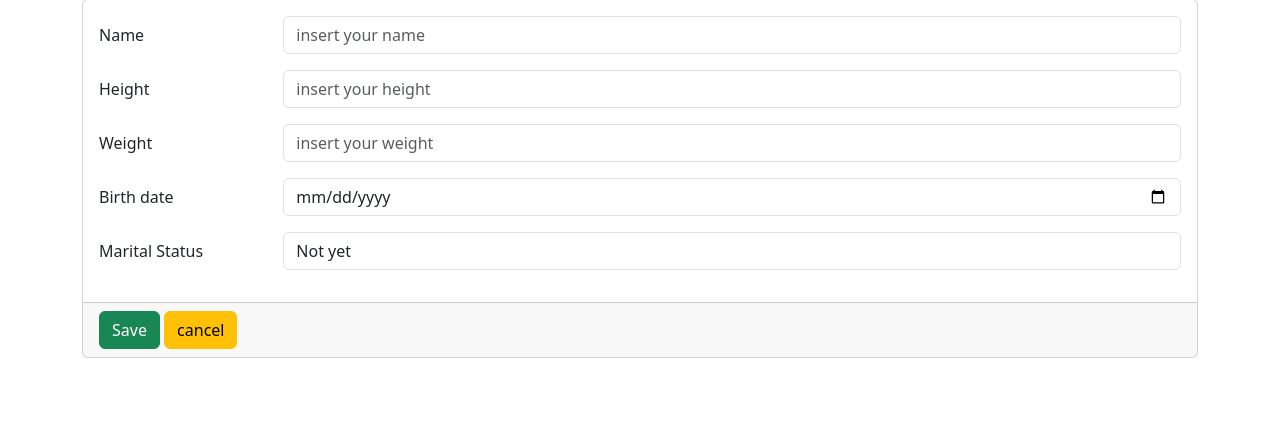
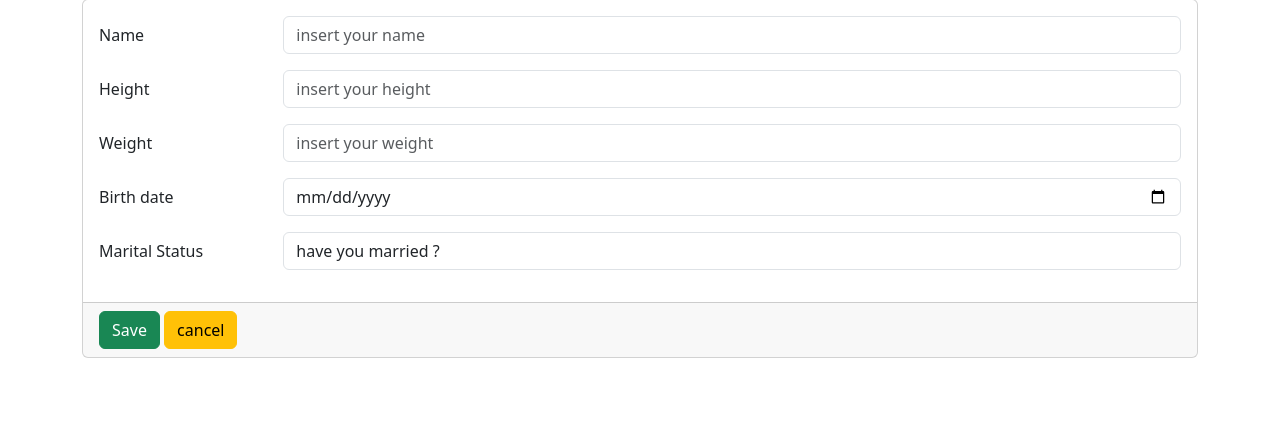
Before and after one commit to ariqghzcode/SQLite-BREAD, a Node server app: page /add in a window 1280 px wide. Shown: the part 17-452 px from the top of the page. Run offline with Node 20, Linux system fonts and the light colour scheme; some libraries are stand-ins or nearby versions.

Commit message:
update form

```diff
--- a/views/form.ejs
+++ b/views/form.ejs
@@ -49,8 +49,8 @@
                         <div class="col-sm-10">
                             <select class="form-control" name="isMarried" required>
                                 <option value="" disabled selected>have you married ?</option>
-                                <option value="false" <%=item.isMarried ? '' : ' selected' %>>Not yet</option>
-                                <option value="true" <%=item.isMarried ? ' selected' : '' %>>yes</option>
+                                <option value="false" <%=item.isMarried == false ? ' selected' : '' %>>Not yet</option>
+                                <option value="true" <%=item.isMarried == true ? ' selected' : '' %>>yes</option>
                             </select>
                         </div>
                     </div>
```
